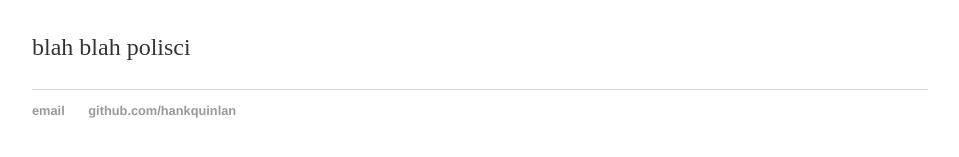
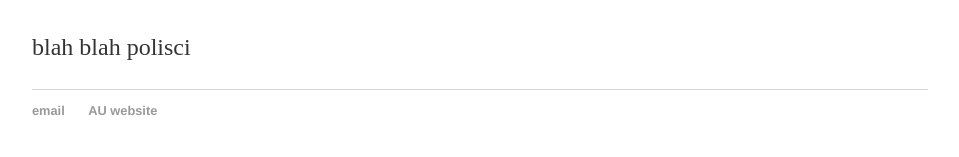
Before and after one commit to mbisgaard/mbisgaard.github.io, a Jekyll site: the page built from index.html, in a window 1280 px wide. Shown: the part 166-323 px from the top of the page, without its empty margins (160-1119 px from the left). Built offline with Jekyll 4.4.1, drawn with Linux system fonts in a browser that asks for light colours.

Commit message:
Update default.html

```diff
--- a/_layouts/default.html
+++ b/_layouts/default.html
@@ -21,8 +21,8 @@
 			</div><!-- /.container -->
 			<footer>
 	    		<ul>
-	        		<li><a href="mailto:hankquinlanhub@gmail.com">email</a></li>
-	        		<li><a href="https://github.com/hankquinlan">github.com/hankquinlan</a></li>
+	        		<li><a href="mailto:mbc@ps.au.dk">email</a></li>
+	        		<li><a href="http://pure.au.dk/portal/en/persons/martin-bisgaard-christiansen%2827dd10ea-b6e6-4be0-a8af-ec1e04d9cf58%29/persons/martin-bisgaard-christiansen%2827dd10ea-b6e6-4be0-a8af-ec1e04d9cf58%29.html">AU website</a></li>
 				</ul>
 			</footer>
 		</body>
```
